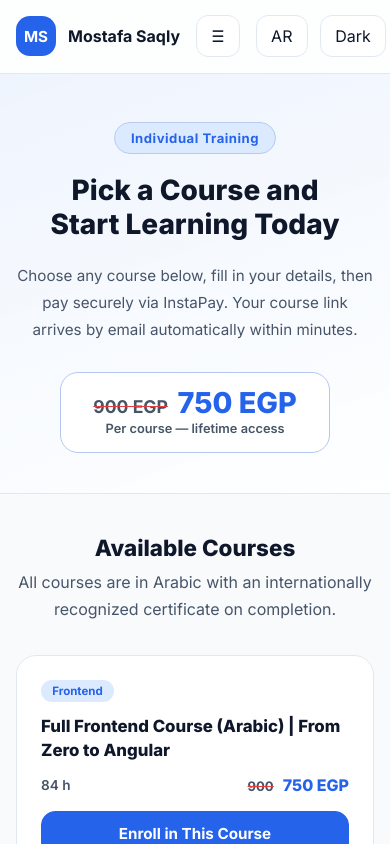
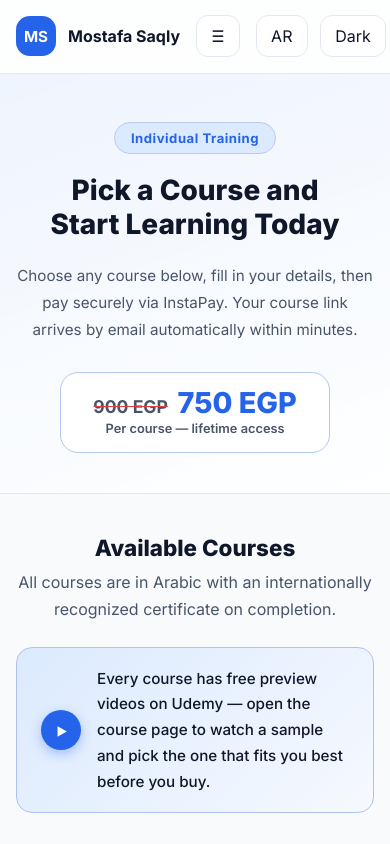
Before and after one commit to mostafasaqly/saqly-portfolio, an Angular app: page /individual-training in a window 390 px wide. Built offline with nearby package versions, Linux system fonts and the light colour scheme.

Commit message:
Update data for courses

```diff
--- a/src/app/features/individual-training/pages/individual-training-page.component.html
+++ b/src/app/features/individual-training/pages/individual-training-page.component.html
@@ -21,6 +21,11 @@
     <h2 class="it-section-title">{{ 'individual.courses.title' | t }}</h2>
     <p class="it-section-desc">{{ 'individual.courses.desc' | t }}</p>
 
+    <div class="it-preview-note">
+      <span class="it-preview-note__icon">▶</span>
+      <p>{{ 'individual.courses.previewNote' | t }}</p>
+    </div>
+
     <div class="it-grid">
       @for (course of courses; track course.name) {
         <article
@@ -38,9 +43,19 @@
               </span>
             </div>
           </div>
-          <button class="it-card__cta" type="button" (click)="selectCourse(course)">
-            {{ 'individual.card.select' | t }}
-          </button>
+          <div class="it-card__actions">
+            <a
+              class="it-card__preview"
+              [href]="course.previewUrl"
+              target="_blank"
+              rel="noopener noreferrer"
+            >
+              {{ 'individual.card.preview' | t }}
+            </a>
+            <button class="it-card__cta" type="button" (click)="selectCourse(course)">
+              {{ 'individual.card.select' | t }}
+            </button>
+          </div>
         </article>
       }
     </div>
--- a/src/app/features/individual-training/pages/individual-training-page.component.scss
+++ b/src/app/features/individual-training/pages/individual-training-page.component.scss
@@ -112,12 +112,52 @@
 }
 
 .it-section-desc {
-  margin: 0 auto clamp(2rem, 4vw, 2.5rem);
+  margin: 0 auto 1.5rem;
   text-align: center;
   color: var(--color-text-muted);
   font-size: 1rem;
   line-height: 1.7;
   max-width: 560px;
+}
+
+// ── Preview note banner ───────────────────────────────────────────────────────────
+
+.it-preview-note {
+  display: flex;
+  align-items: center;
+  gap: 1rem;
+  max-width: 720px;
+  margin: 0 auto clamp(2rem, 4vw, 2.5rem);
+  padding: 1.1rem 1.5rem;
+  border-radius: 16px;
+  border: 1px solid color-mix(in srgb, var(--color-primary) 28%, var(--color-border));
+  background: linear-gradient(
+    135deg,
+    var(--color-primary-soft),
+    color-mix(in srgb, var(--color-primary) 4%, var(--color-card))
+  );
+
+  p {
+    margin: 0;
+    font-size: 0.95rem;
+    line-height: 1.7;
+    color: var(--color-text);
+    font-weight: 500;
+  }
+}
+
+.it-preview-note__icon {
+  flex-shrink: 0;
+  width: 2.5rem;
+  height: 2.5rem;
+  display: grid;
+  place-items: center;
+  border-radius: 50%;
+  background: var(--color-primary);
+  color: #fff;
+  font-size: 0.85rem;
+  padding-inline-start: 0.15rem;
+  box-shadow: 0 4px 12px color-mix(in srgb, var(--color-primary) 35%, transparent);
 }
 
 // ── Courses grid ─────────────────────────────────────────────────────────────────
@@ -212,6 +252,45 @@
   text-decoration: line-through;
   text-decoration-color: #e53e3e;
   margin-inline-end: 0.35rem;
+}
+
+.it-card__actions {
+  display: flex;
+  flex-direction: column;
+  gap: 0.6rem;
+}
+
+.it-card__preview {
+  display: inline-flex;
+  align-items: center;
+  justify-content: center;
+  gap: 0.5rem;
+  width: 100%;
+  min-height: 44px;
+  padding: 0.7rem 1.25rem;
+  border-radius: 14px;
+  border: 1px solid color-mix(in srgb, var(--color-primary) 35%, var(--color-border));
+  background: transparent;
+  color: var(--color-primary);
+  font: inherit;
+  font-weight: 700;
+  font-size: 0.9rem;
+  text-decoration: none;
+  transition:
+    transform var(--transition-base),
+    background-color var(--transition-base),
+    border-color var(--transition-base);
+
+  &::before {
+    content: '▶';
+    font-size: 0.7rem;
+  }
+
+  &:hover {
+    transform: translateY(-2px);
+    background: var(--color-primary-soft);
+    border-color: var(--color-primary);
+  }
 }
 
 .it-card__cta {
--- a/src/app/features/individual-training/pages/individual-training-page.component.ts
+++ b/src/app/features/individual-training/pages/individual-training-page.component.ts
@@ -24,6 +24,8 @@ interface IndividualCourse {
   name: string;
   level: string;
   hours: number;
+  // Public Udemy page (referral link) so visitors can preview before buying.
+  previewUrl: string;
 }
 
 type SubmissionState = 'idle' | 'submitting' | 'success' | 'error';
@@ -55,41 +57,49 @@ export class IndividualTrainingPageComponent {
       name: 'Full Frontend Course (Arabic) | From Zero to Angular',
       level: 'individual.level.frontend',
       hours: 84,
+      previewUrl: 'https://www.udemy.com/course/full-frontend-course-arabic-from-zero-to-angular/?referralCode=E87CA0005A426015E2F8',
     },
     {
       name: 'Build Web & Mobile Apps with Angular & Capacitor - in Arabic',
       level: 'individual.level.mobile',
       hours: 1,
+      previewUrl: 'https://www.udemy.com/course/build-web-mobile-apps-with-angular-capacitor/?referralCode=604B8A5B2FFE51DC2B3F',
     },
     {
       name: 'Learn C++ from scratch | كورس برمجه متكامل سى بلس بلس',
       level: 'individual.level.cpp',
       hours: 9,
+      previewUrl: 'https://www.udemy.com/course/programming-with-c-syntax-oop-data-structure/?referralCode=434A64158C0C5F69C02F',
     },
     {
       name: 'Introduction To Programming',
       level: 'individual.level.intro',
       hours: 8,
+      previewUrl: 'https://www.udemy.com/course/introduction-to-programming-v/?referralCode=CEC58167F8715CFCA769',
     },
     {
       name: 'أطلق مشروعك الرقمي بدون مطور: منتج حقيقي بالذكاء الاصطناعي',
       level: 'individual.level.ai',
       hours: 5,
+      previewUrl: 'https://www.udemy.com/course/ucksuhsa/?referralCode=0CE8C0B5D0CB64DF7C',
     },
     {
       name: 'بالعربي: أتمتة المهام وربط التطبيقات بدون برمجة n8n',
       level: 'individual.level.automation',
       hours: 6,
+      previewUrl: 'https://www.udemy.com/course/n8n-kbrx/?referralCode=BE7080CDEF876324FF3E',
     },
     {
       name: 'دبلومة تصميم المحتوى الشاملة – ببرامج مجانيه',
       level: 'individual.level.content',
       hours: 5,
+      previewUrl: 'https://www.udemy.com/course/saqlycourses/?referralCode=CE04B4507B472DC84F24',
     },
     {
       name: 'أطلق كورسك الرقمي خطوة بخطوة | دليل صناعة الكورسات التعليمية',
       level: 'individual.level.courseCreation',
       hours: 5,
+      previewUrl: 'https://www.udemy.com/course/create-online-course-free-tools/?referralCode=1E1177A1D242694E90D0',
     },
   ];
 
--- a/src/assets/i18n/ar.json
+++ b/src/assets/i18n/ar.json
@@ -311,8 +311,10 @@
 
   "individual.courses.title": "الكورسات المتاحة",
   "individual.courses.desc": "كل الكورسات باللغة العربية مع شهادة معتمدة دوليًا عند الإتمام.",
+  "individual.courses.previewNote": "كل كورس فيه فيديوهات مفتوحة للمعاينة على Udemy — افتح صفحة الكورس وشوف عينة منه عشان تختار الكورس المناسب ليك قبل ما تشتري.",
 
   "individual.card.select": "سجل في الكورس ده",
+  "individual.card.preview": "عاين الكورس على Udemy",
 
   "individual.level.frontend": "فرونت إند",
   "individual.level.mobile": "موبايل",
--- a/src/assets/i18n/en.json
+++ b/src/assets/i18n/en.json
@@ -310,8 +310,10 @@
 
   "individual.courses.title": "Available Courses",
   "individual.courses.desc": "All courses are in Arabic with an internationally recognized certificate on completion.",
+  "individual.courses.previewNote": "Every course has free preview videos on Udemy — open the course page to watch a sample and pick the one that fits you best before you buy.",
 
   "individual.card.select": "Enroll in This Course",
+  "individual.card.preview": "Preview on Udemy",
 
   "individual.level.frontend": "Frontend",
   "individual.level.mobile": "Mobile",
```
Also changed, not shown: .claude/settings.local.json.
